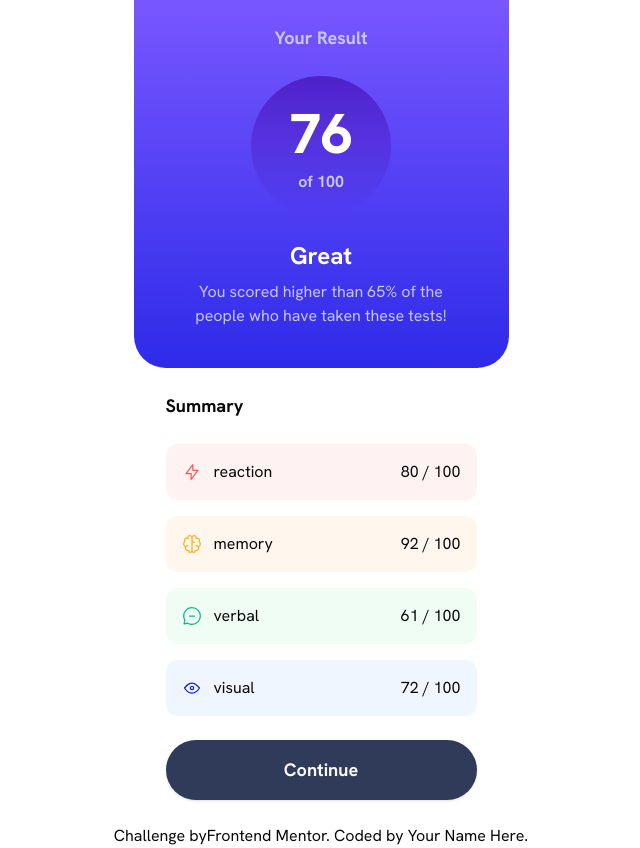
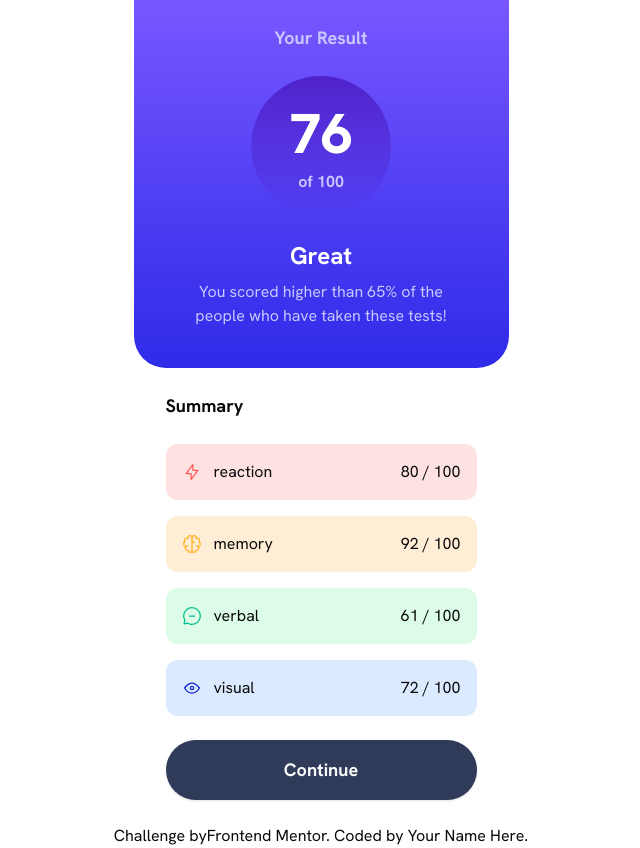
Before and after one commit to DarrickFauvel/fem2502-results-summary-component, a Next.js app: page / in a window 1280 px wide. Shown: the whole page, without its empty margins (319-959 px from the left). Built offline with nearby package versions, Linux system fonts and the light colour scheme.

Commit message:
Darken color shade

```diff
--- a/app/components/summary/index.tsx
+++ b/app/components/summary/index.tsx
@@ -27,10 +27,10 @@ export default function Summary() {
     ];
 
     const colors = {
-      red: 'bg-red-50',
-      orange: "bg-orange-50",
-      green: 'bg-green-50',
-      blue: 'bg-blue-50'
+      red: 'bg-red-100',
+      orange: "bg-orange-100",
+      green: 'bg-green-100',
+      blue: 'bg-blue-100'
     }
 
   return (
```
